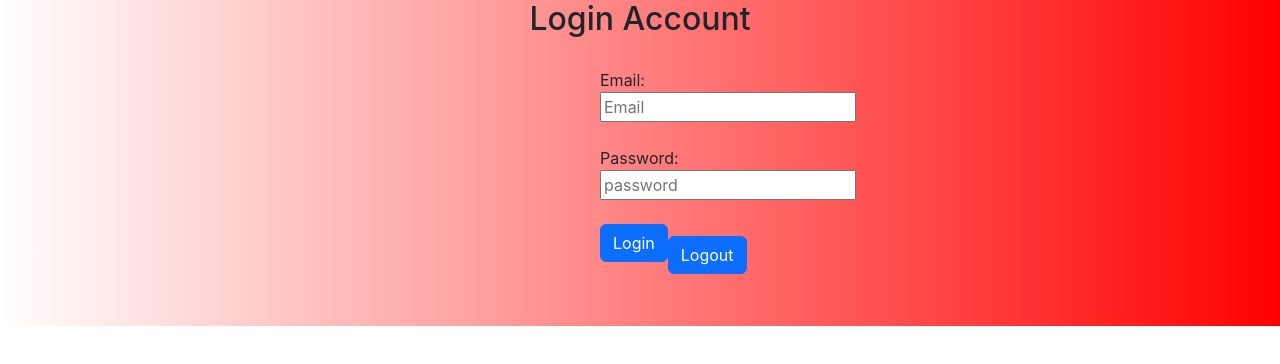
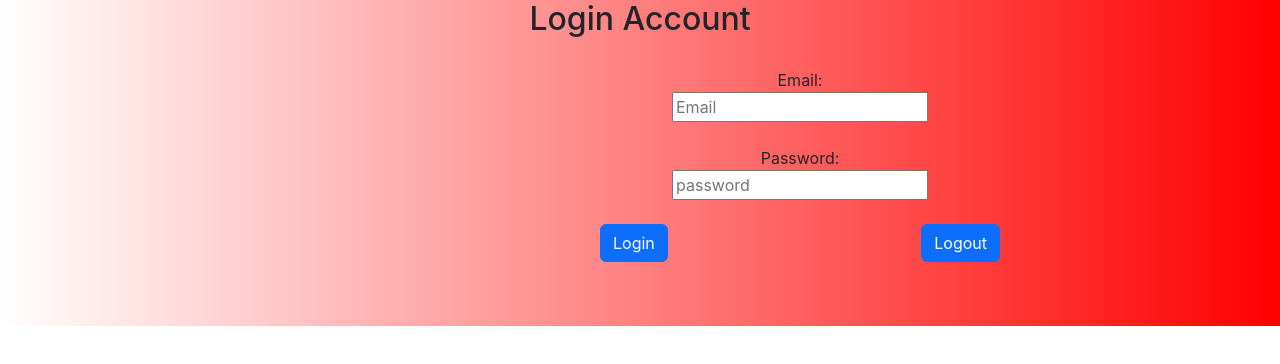
Before and after one commit to Sankardhev/Movie-ticekt, a React (Create React App) app: page / in a window 1280 px wide. Shown: the top 364 px of the page. Built offline with nearby package versions, Linux system fonts and the light colour scheme.

Commit message:
btn changes

```diff
--- a/src/Final Project/login.js
+++ b/src/Final Project/login.js
@@ -29,7 +29,7 @@ export default function Login({setIsAuthenticated}){
     return(
         <>
         <h2 style={{textAlign:'center'}}>Login Account</h2>
-        <form style={{width:'400px'}} name="login" action="/Home" target="_self" onSubmit={handleSubmit}>
+        <form style={{width:'400px',textAlign:'center'}} name="login" action="/Home" target="_self" onSubmit={handleSubmit}>
             <label for='email'>Email:</label><br/>
             <input
                 type="email"
@@ -47,11 +47,13 @@ export default function Login({setIsAuthenticated}){
                 onChange={(e)=>setPassword(e.target.value)}
                 required
             /><br/><br/>
-            <button type="button" className="btn btn-primary mb-4" onClick='document.location="Home.js"'>Login</button>
-            <button type='button' className='btn btn-primary' onClick={()=>{
-                localStorage.removeItem('isAuthenticated');
-                setIsAuthenticated(false);
+            <div className='d-flex justify-content-between'>
+                <button type="button" className="btn btn-primary mb-4" onClick='document.location="Home.js"'>Login</button>
+                <button type='button' className='btn btn-primary mb-4' onClick={()=>{
+                    localStorage.removeItem('isAuthenticated');
+                    setIsAuthenticated(false);
             }}>Logout</button>
+            </div>
 
 
             <GoogleLogin
```
